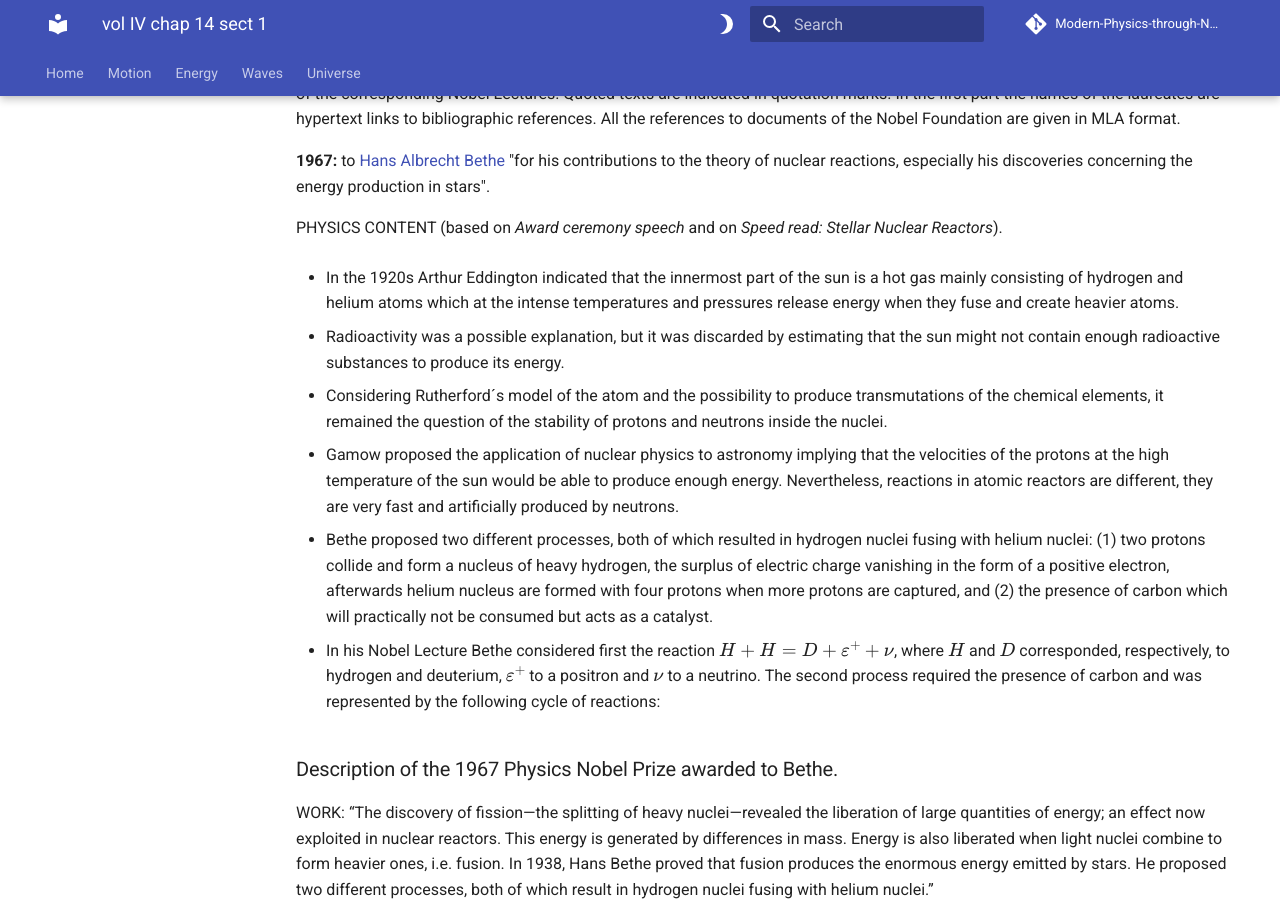
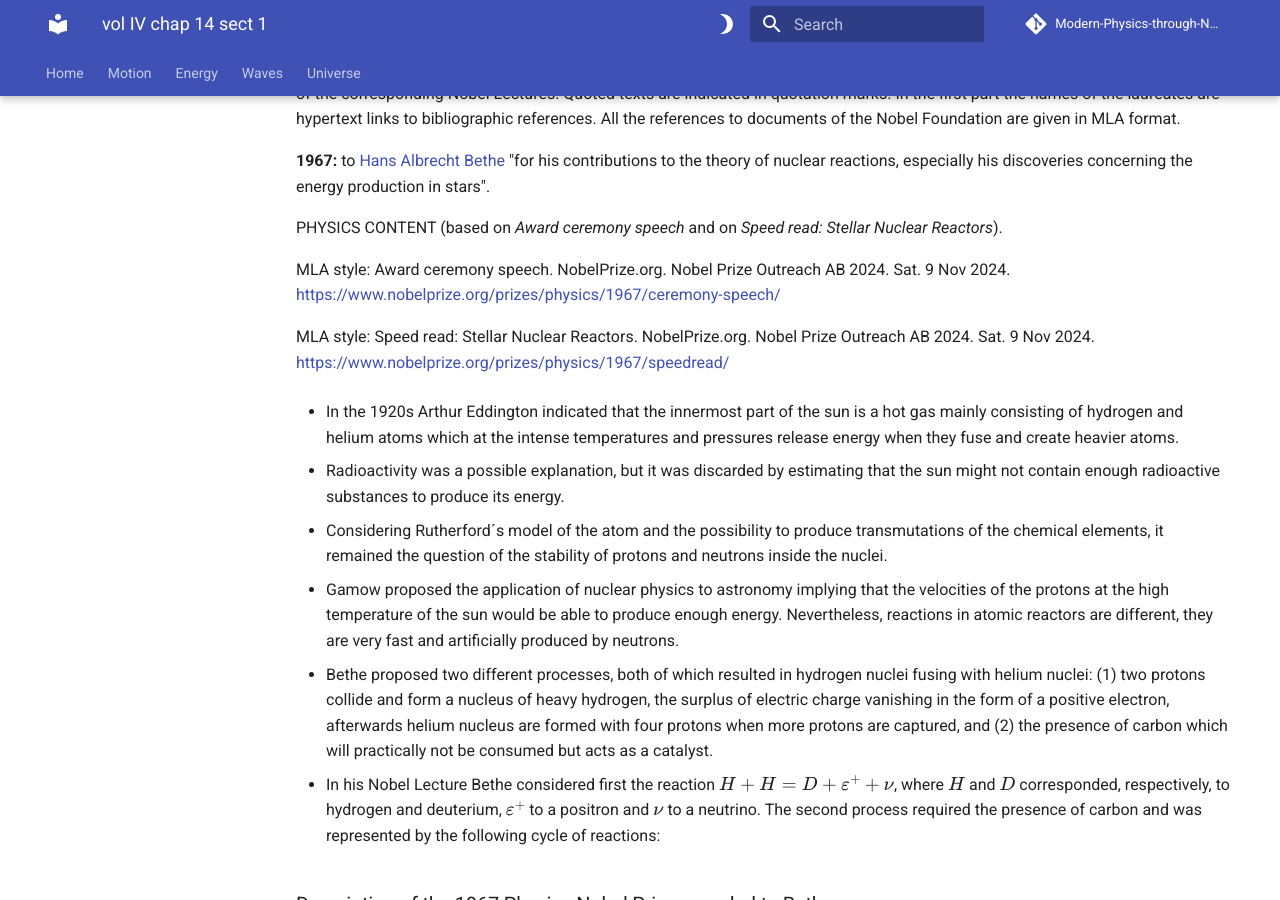
Before and after one commit to modphysnobel/modphysnobel.github.io, an MkDocs documentation site: the page built from docs/vol-IV/vol-IV-chap-14-sect-1.md, in a window 1280 px wide and 900 px high, scrolled down 1346 px. Built offline with MkDocs 1.6.1 and Material for MkDocs 9.7.7, drawn with Linux system fonts in a browser that asks for light colours; some web fonts are replaced; comment, search, counter and statistics services are not loaded; some of the changed text lies outside the part shown.

Commit message:
Update vol-IV-chap-14-sect-1.md

```diff
--- a/docs/vol-IV/vol-IV-chap-14-sect-1.md
+++ b/docs/vol-IV/vol-IV-chap-14-sect-1.md
@@ -41,6 +41,10 @@ In this section, a description of the selected Physics Nobel Prizes is made in t
 **1967:** to [Hans Albrecht Bethe](https://en.wikipedia.org/wiki/Hans_Bethe) "for his contributions to the theory of nuclear reactions, especially his discoveries concerning the energy production in stars".
 
 PHYSICS CONTENT (based on *Award ceremony speech* and on *Speed read: Stellar Nuclear Reactors*).
+
+MLA style: Award ceremony speech. NobelPrize.org. Nobel Prize Outreach AB 2024. Sat. 9 Nov 2024. <https://www.nobelprize.org/prizes/physics/1967/ceremony-speech/>
+
+MLA style: Speed read: Stellar Nuclear Reactors. NobelPrize.org. Nobel Prize Outreach AB 2024. Sat. 9 Nov 2024. <https://www.nobelprize.org/prizes/physics/1967/speedread/>
 
 - In the 1920s Arthur Eddington indicated that the innermost part of the sun is a hot gas mainly consisting of hydrogen and helium atoms which at the intense temperatures and pressures release energy when they fuse and create heavier atoms.
 
@@ -143,6 +147,10 @@ MLA style: William A. Fowler – Nobel Lecture. NobelPrize.org. Nobel Prize Outr
 **1974:** to [Sir Martin Ryle](https://en.wikipedia.org/wiki/Martin_Ryle) and [Antony Hewish](https://en.wikipedia.org/wiki/Antony_Hewish) "for their pioneering research in radio astrophysics: Ryle for his observations and inventions, in particular of the aperture synthesis technique, and Hewish for his decisive role in the discovery of pulsars".
 
 PHYSICS CONTENT (based on *Press release* and *Speed read: Radio Stars*).
+
+MLA style: Press release. NobelPrize.org. Nobel Prize Outreach AB 2024. Sat. 9 Nov 2024. <https://www.nobelprize.org/prizes/physics/1974/press-release/>
+
+MLA style: Speed read: Radio Stars. NobelPrize.org. Nobel Prize Outreach AB 2024. Sat. 9 Nov 2024. <https://www.nobelprize.org/prizes/physics/1974/speedread/>
 
 - Radio astronomy is the study of the universe made by detecting and analyzing radio waves emitted by stars and other cosmological objects. Those objects have been registered over distances thousands of millions of lightyears or more. All these happened many years ago, at the beginning of the universe. A light year is the distance that light travels during a year of 31,556 952 seconds at a speed of 299 792 458 m/s. Such distance is the product of velocity multiplied by time; it corresponds to 9.460 536 207 $ \times 10^{15}$ meters per second, nearly $10^{16}$ m/s.
 
```
